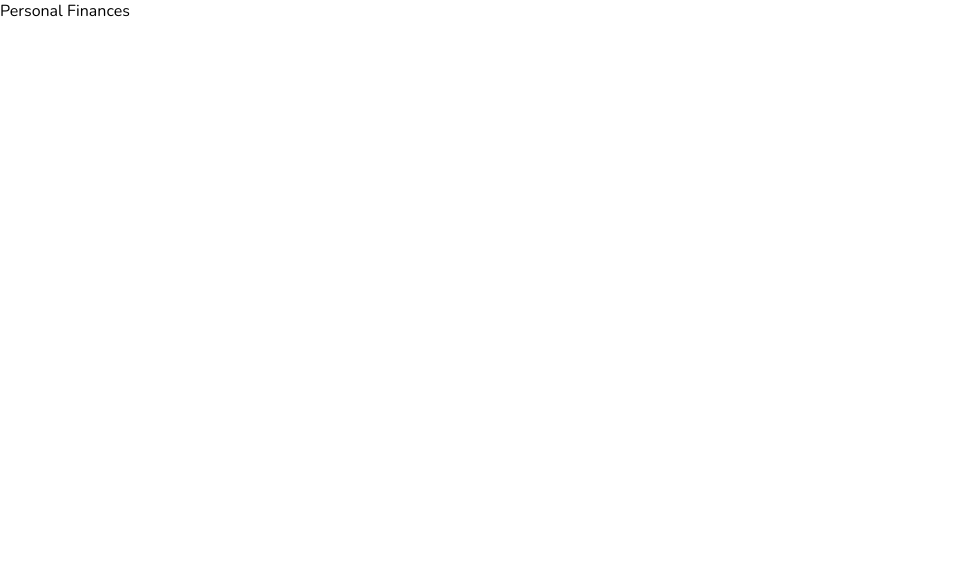
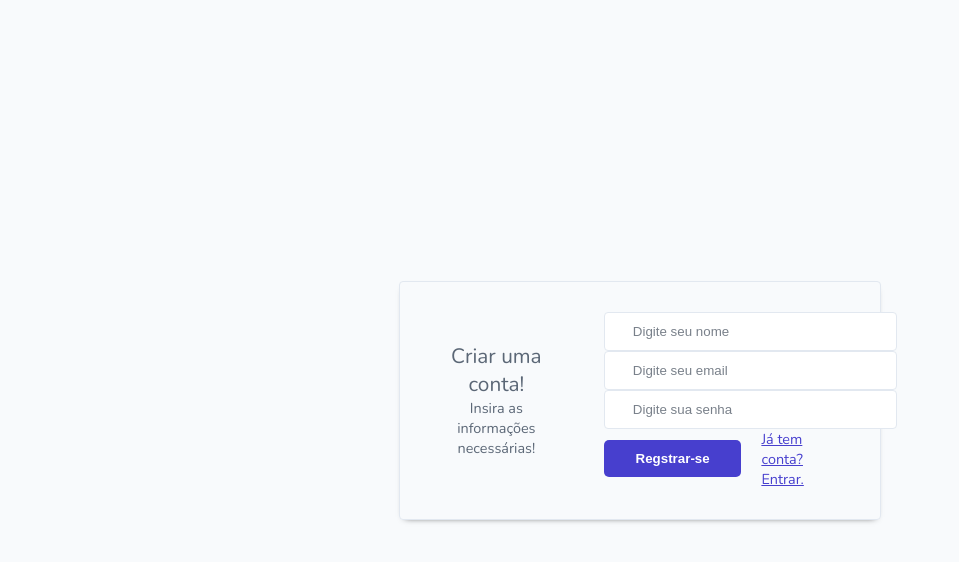
Before and after one commit to oliveiradniel/personal-finances, a React (Vite) app: page /signup in a window 1280 px wide. Shown: the top 562 px of the page, without its empty margins (0-959 px from the left). Built offline with nearby package versions, Linux system fonts and the light colour scheme; no server answers.

Commit message:
feat: configure the routes

```diff
--- a/src/App.tsx
+++ b/src/App.tsx
@@ -1,7 +1,11 @@
 import { useEffect } from 'react';
+
+import { BrowserRouter } from 'react-router-dom';
 
 import useAuth from './hooks/useAuth';
 import useTheme from './hooks/useTheme';
+
+import Router from './routes';
 
 import { darkTheme } from './assets/styles/themes/darkTheme';
 import { lightTheme } from './assets/styles/themes/lightTheme';
@@ -25,8 +29,10 @@ export default function App() {
   }, [handleAuthenticateUser, handleInitTheme]);
 
   return (
-    <ThemeProvider theme={themeDirection}>
-      <div>Personal Finances</div>
-    </ThemeProvider>
+    <BrowserRouter>
+      <ThemeProvider theme={themeDirection}>
+        <Router />
+      </ThemeProvider>
+    </BrowserRouter>
   );
 }
--- /dev/null
+++ b/src/routes/index.tsx
@@ -0,0 +1,12 @@
+import { Route, Routes } from 'react-router-dom';
+
+import Auth from '../pages/Auth';
+
+export default function Router() {
+  return (
+    <Routes>
+      <Route path="/signin" element={<Auth type="signin" />} />
+      <Route path="/signup" element={<Auth type="signup" />} />
+    </Routes>
+  );
+}
```
Also changed, not shown: src/pages/Auth/index.tsx (+4 -3 lines).
